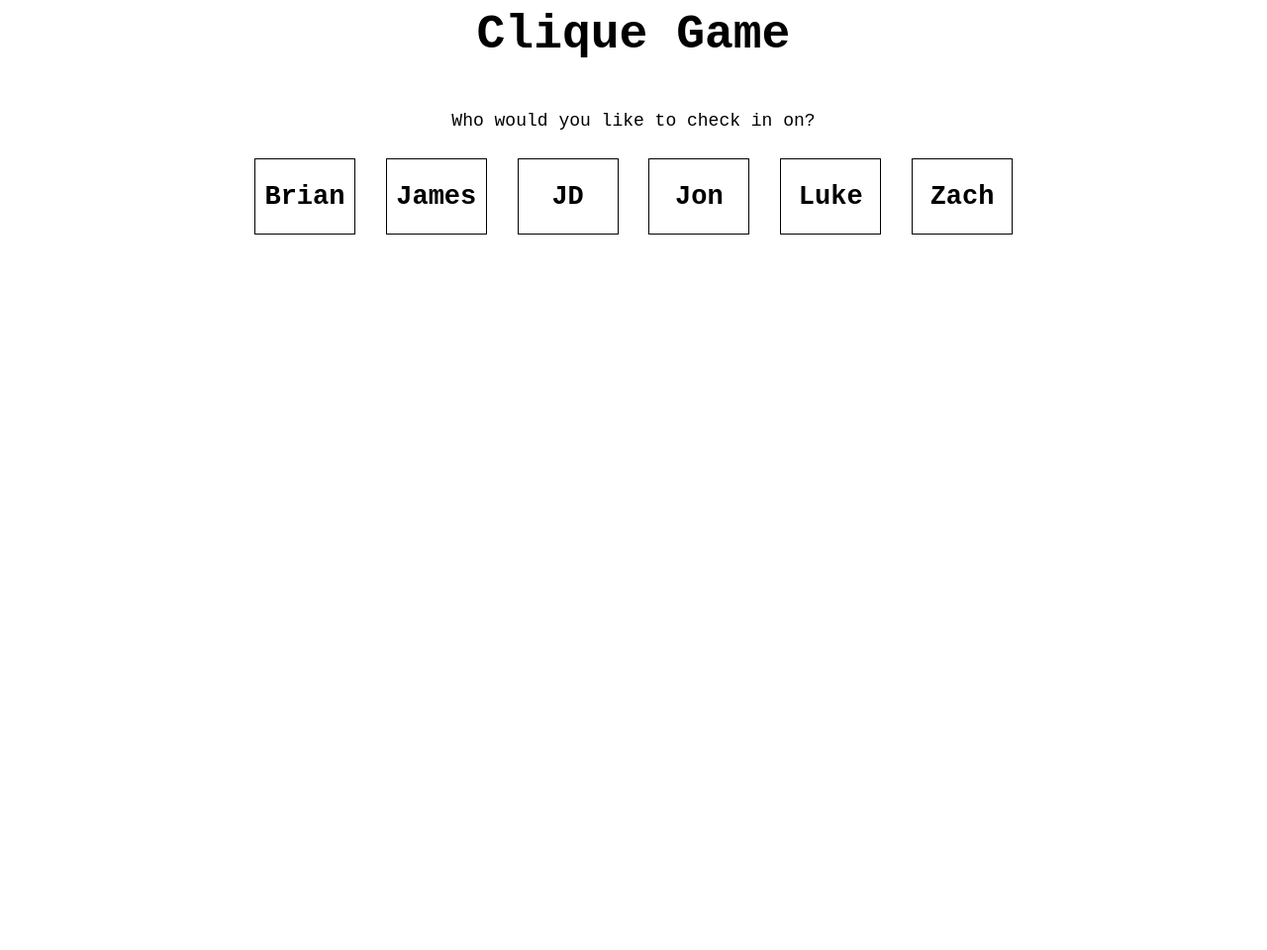
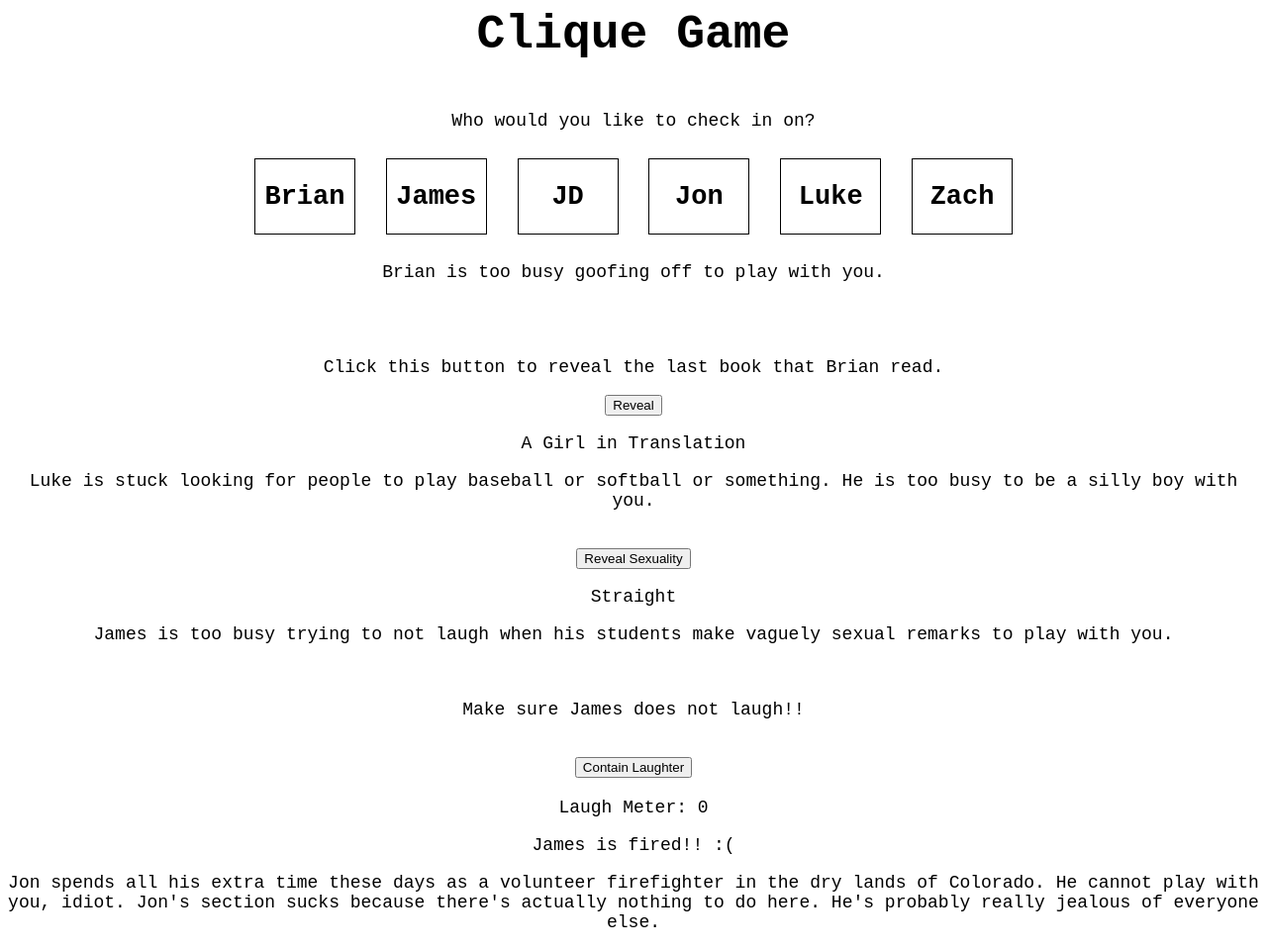
Before and after one commit to bknepprath/summitgame, a plain HTML site: page index.html in a window 1280 px wide. Shown: the whole page at 99% size. Before the commit the page ends 800 px from the top, so only its background shows below. Drawn offline with Linux system fonts and the light colour scheme.

Commit message:
Update index.html

```diff
--- a/index.html
+++ b/index.html
@@ -14,19 +14,19 @@
 			</div>
 
 			<div>
-				<div class="individualnameselector" id="briannameselector">
+				<div class="individualnameselector" id="briannameselector" onclick="startbrian()">
 					<h2>Brian</h2>
 				</div>
-				<div class="individualnameselector" id="jamesnameselector">
+				<div class="individualnameselector" id="jamesnameselector" onclick="startjames()">
 					<h2>James</h2>
 				</div>
 				<div class="individualnameselector" id="jdnameselector" onclick="startJd()">
 					<h2>JD</h2>
 				</div>
-				<div class="individualnameselector" id="jonnameselector">
+				<div class="individualnameselector" id="jonnameselector" onclick="startjon()">
 					<h2>Jon</h2>
 				</div>
-				<div class="individualnameselector" id="lukenameselector">
+				<div class="individualnameselector" id="lukenameselector" onclick="startluke()">
 					<h2>Luke</h2>
 				</div>
 				<div class="individualnameselector" id="zachnameselector" onclick="startZach()">
@@ -108,5 +108,29 @@
 				<h2>Back</h2>
 			</div>
 		</div>
+
+		<div id="briandiv">
+			<p>Brian is too busy goofing off to play with you.</p><br /><br />
+			<p>Click this button to reveal the last book that Brian read.</p>
+			<button onclick="agirlintranslation()">Reveal</button>
+			<p id="agirlintranslationp">A Girl in Translation</p>
+		</div>
+		<div id="lukediv">
+			<p>Luke is stuck looking for people to play baseball or softball or something. He is too busy to be a silly boy with you.</p><br />
+			<button onclick="revealsex()">Reveal Sexuality</button><br />
+			<p id="straight">Straight</p>
+		</div>
+
+		<div id="jamesdiv">
+			<p>James is too busy trying to not laugh when his students make vaguely sexual remarks to play with you.</p><br />
+			<p>Make sure James does not laugh!!</p><br />
+			<button onclick="containlaughter()">Contain Laughter</button><br /><br />
+			Laugh Meter: <span id="laughmeter">0</span>
+			<p id="fired">James is fired!! :(</p>
+		</div>
+
+		<div id="jondiv">
+			<p>Jon spends all his extra time these days as a volunteer firefighter in the dry lands of Colorado. He cannot play with you, idiot. Jon's section sucks because there's actually nothing to do here. He's probably really jealous of everyone else.</p>
+		</div>
     </body>
 </HTML>
```
